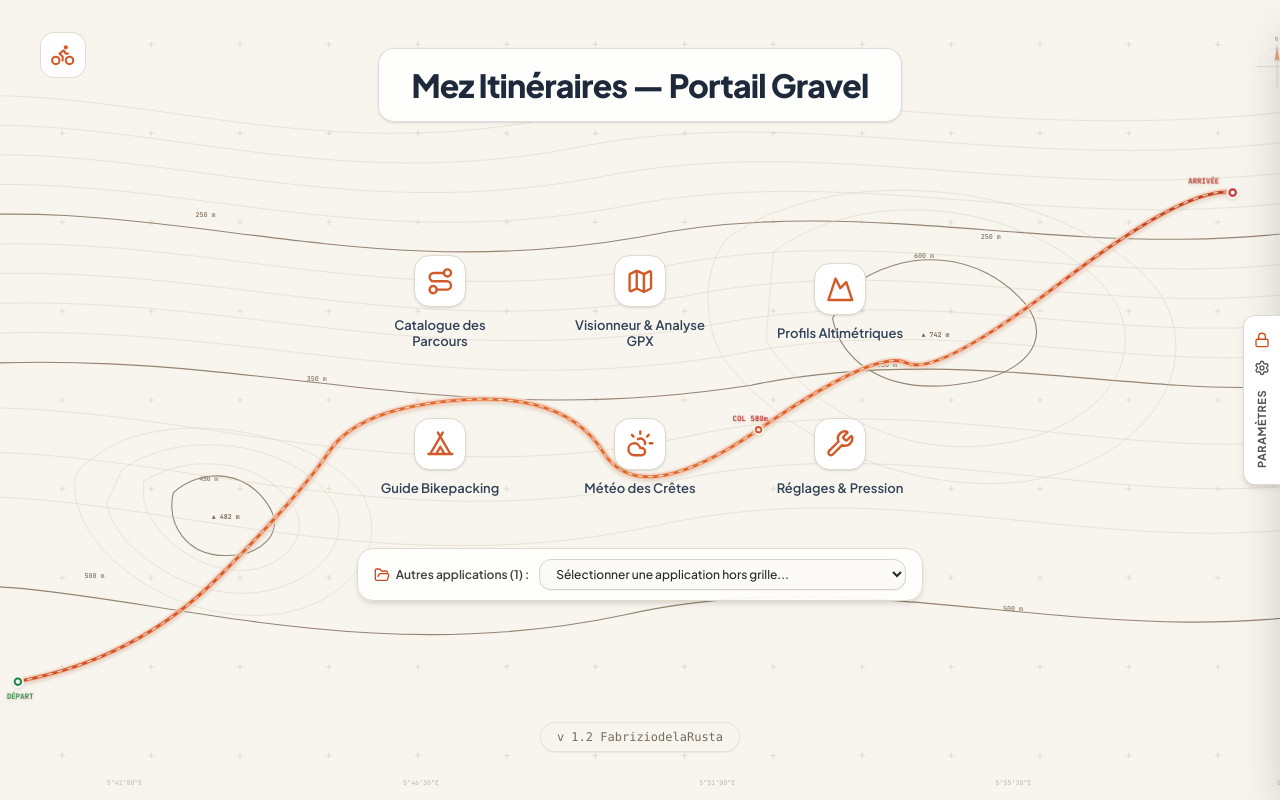
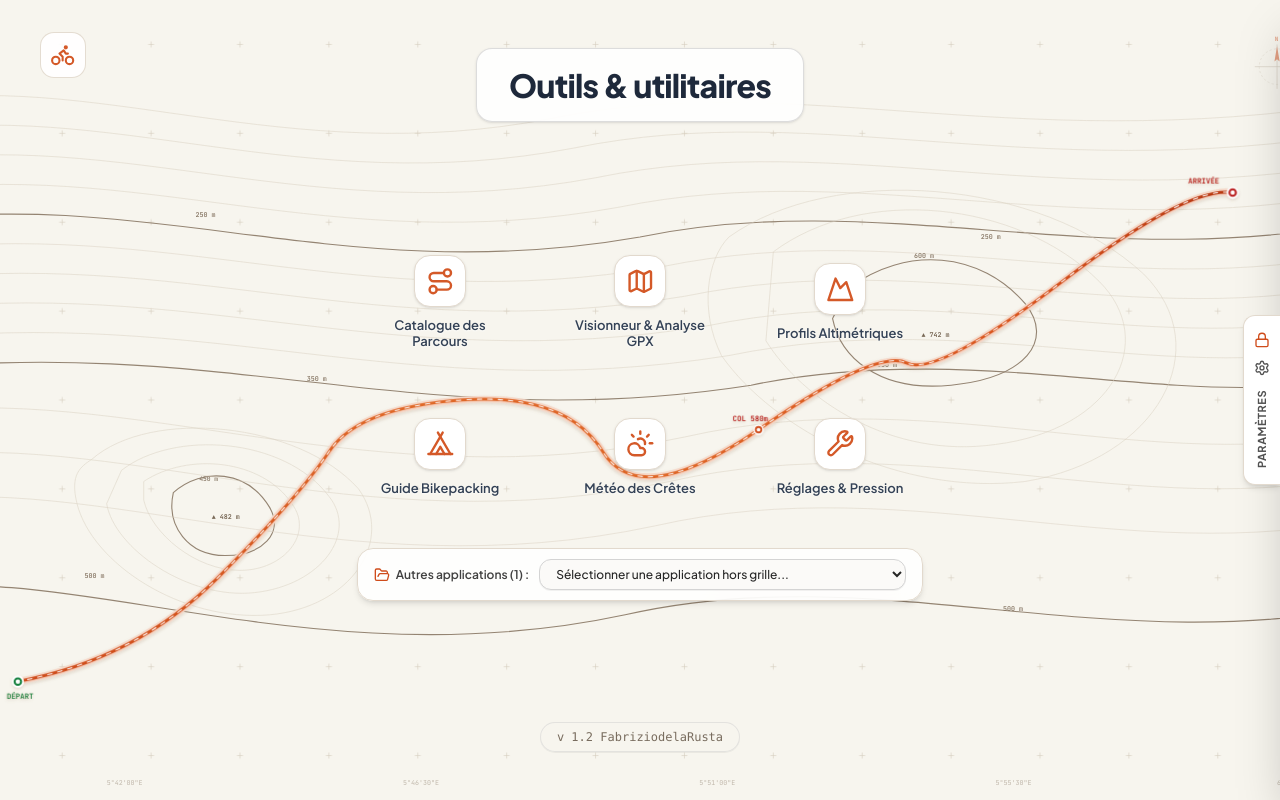
Before and after one commit to FabriziodelaRusta/url_webapp_portal, a React (Vite) app: page / in a window 1280 px wide. Built offline with nearby package versions, Linux system fonts and the light colour scheme; a web font is replaced by a local one.

Commit message:
Update titleText in DEFAULT_CONFIG

```diff
--- a/src/App.tsx
+++ b/src/App.tsx
@@ -117,7 +117,7 @@ const DEFAULT_SALTED_ADMIN_HASH = '07d5fb0d1a42efd8ebad57335728a3f858276f5b9d31d
 
 const DEFAULT_CONFIG: PageConfig = {
   showTitle: true,
-  titleText: 'Mez Itinéraires — Portail Gravel',
+  titleText: 'Outils & utilitaires',
   titleFont: 'Plus Jakarta Sans',
   titleFontSize: 32,
   titleColor: '#1e293b',
```
